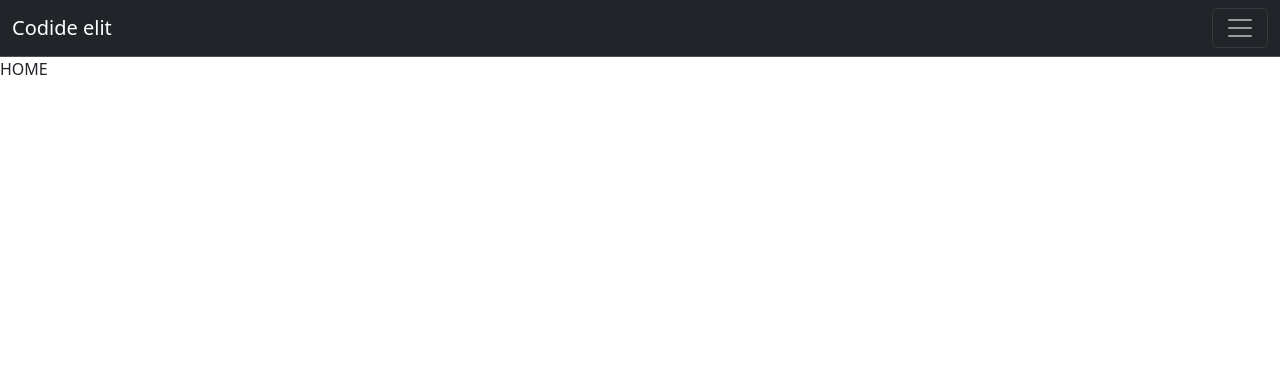
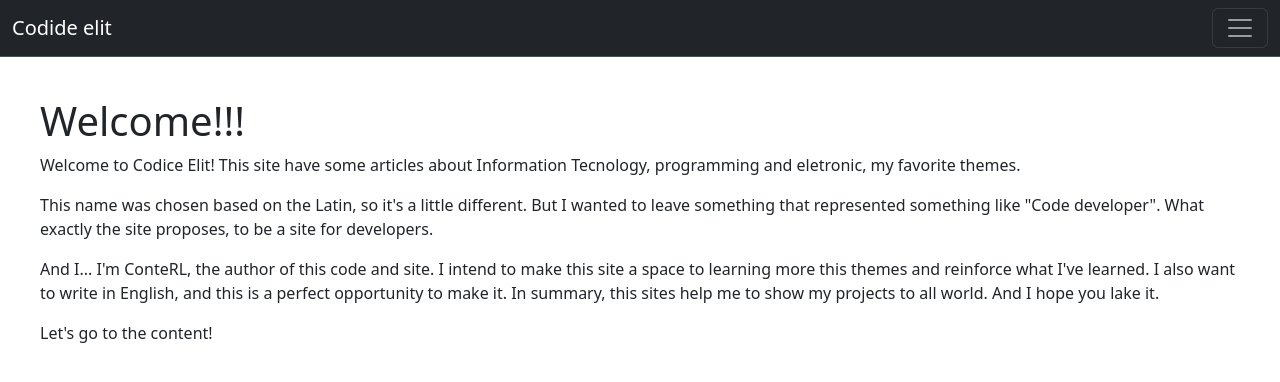
Before and after one commit to ConteRL/codice_elit, a Django app: page / in a window 1280 px wide. Shown: the top 382 px of the page. Run offline with Django 4.2, Linux system fonts and the light colour scheme.

Commit message:
Welcome!

```diff
--- a/home/templates/base.html
+++ b/home/templates/base.html
@@ -33,8 +33,11 @@
             </div>
         </div>
     </nav>
-    {% block content %}
-    {% endblock %}
+
+    <div class="m-4 p-3">
+        {% block content %}
+        {% endblock %}
+    </div>
 
     <script src="https://cdn.jsdelivr.net/npm/@popperjs/core@2.11.8/dist/umd/popper.min.js"
             integrity="sha384-I7E8VVD/ismYTF4hNIPjVp/Zjvgyol6VFvRkX/vR+Vc4jQkC+hVqc2pM8ODewa9r"
--- a/home/templates/home/home.html
+++ b/home/templates/home/home.html
@@ -3,5 +3,11 @@
 {% block title %}Codice elit{% endblock %}
 
 {% block content %}
-HOME
+<div>
+    <h1>Welcome!!!</h1>
+    <p>Welcome to Codice Elit! This site have some articles about Information Tecnology, programming and eletronic, my favorite themes.</p>
+    <p>This name was chosen based on the Latin, so it's a little different. But I wanted to leave something that represented something like "Code developer". What exactly the site proposes, to be a site for developers.</p>
+    <p>And I... I'm ConteRL, the author of this code and site. I intend to make this site a space to learning more this themes and reinforce what I've learned. I also want to write in English, and this is a perfect opportunity to make it. In summary, this sites help me to show my projects to all world. And I hope you lake it.</p>
+    <p>Let's go to the content!</p>
+</div>
 {% endblock %}
```
